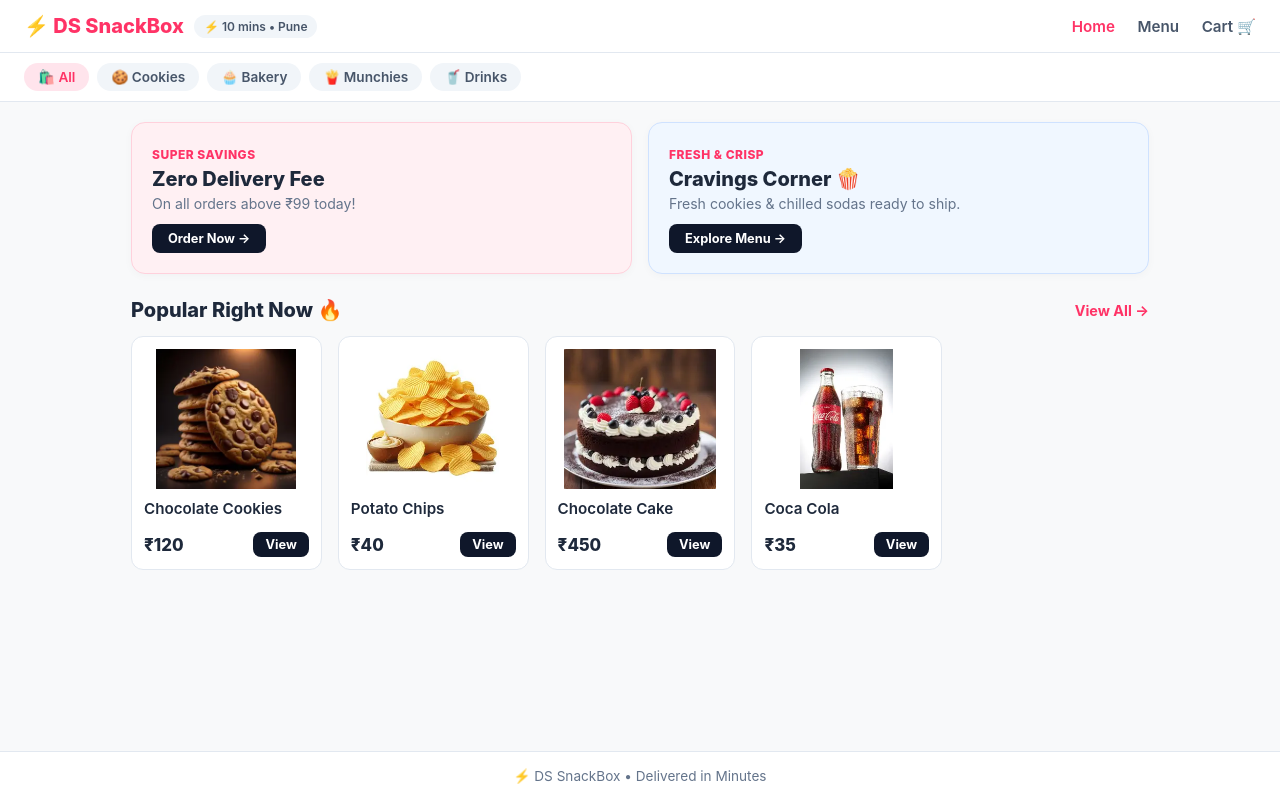
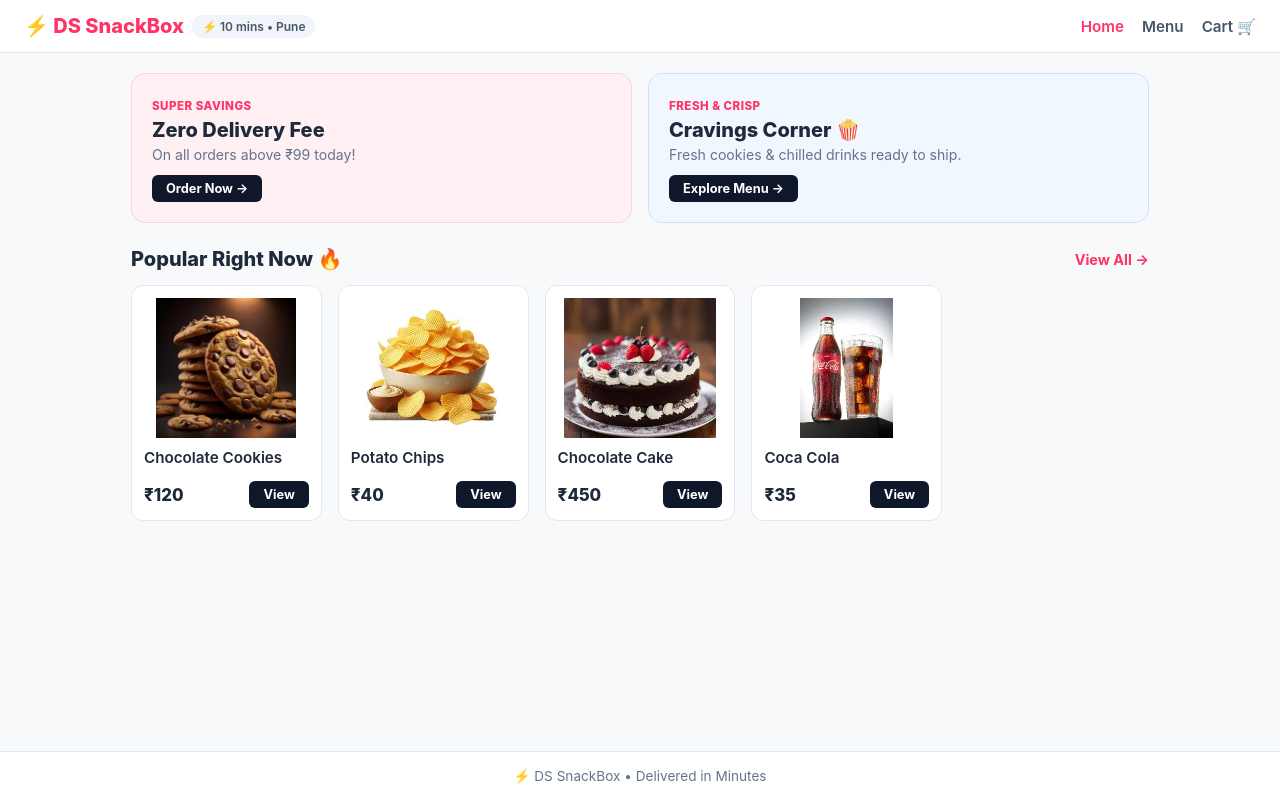
Before and after one commit to dhavanesiddhantlahu-tech/DS-SnackBox, a Flask app: page / in a window 1280 px wide. Run offline with Flask 3, Linux system fonts and the light colour scheme.

Commit message:
Remove category pills and optimize codebase to under 90 lines

```diff
--- a/app.py
+++ b/app.py
@@ -16,12 +16,7 @@ def cart():
 
 @app.route("/place_order", methods=["POST"])
 def place_order():
-    try:
-        data = request.get_json()
-        print("Received order:", data)
-        return jsonify({"status": "success", "message": "Order placed successfully!"}), 200
-    except Exception as e:
-        return jsonify({"status": "error", "message": str(e)}), 400
+    return jsonify({"status": "success"}), 200
 
 if __name__ == "__main__":
     app.run(debug=True)
--- a/static/script.js
+++ b/static/script.js
@@ -3,12 +3,12 @@ function getCart() {
 }
 function saveCart(cart) {
     localStorage.setItem("cart", JSON.stringify(cart));
-    updateCartCount();
+    updateBadge();
 }
-function updateCartCount() {
+function updateBadge() {
     const el = document.getElementById("cart-count");
     if (el) {
-        const count = getCart().reduce((sum, item) => sum + item.quantity, 0);
+        const count = getCart().reduce((s, i) => s + i.quantity, 0);
         el.innerText = count > 0 ? `(${count})` : "";
     }
 }
@@ -37,17 +37,9 @@ function renderControls() {
         const name = el.getAttribute("data-product");
         const price = el.getAttribute("data-price");
         const item = cart.find(i => i.name === name);
-
-        if (item && item.quantity > 0) {
-            el.innerHTML = `
-                <div class="stepper">
-                    <button onclick="decreaseItem('${name}')">-</button>
-                    <span>${item.quantity}</span>
-                    <button onclick="addToCart('${name}',${price})">+</button>
-                </div>`;
-        } else {
-            el.innerHTML = `<button class="btn-add" onclick="addToCart('${name}',${price})">ADD</button>`;
-        }
+        el.innerHTML = (item && item.quantity > 0)
+            ? `<div class="stepper"><button onclick="decreaseItem('${name}')">-</button><span>${item.quantity}</span><button onclick="addToCart('${name}',${price})">+</button></div>`
+            : `<button class="btn-add" onclick="addToCart('${name}',${price})">ADD</button>`;
     });
 }
 
@@ -56,19 +48,11 @@ function displayCart() {
     const totalEl = document.getElementById("total-price");
     if (!list || !totalEl) return;
 
-    let cart = getCart();
-    list.innerHTML = cart.length === 0 ? "<p style='color:#888; text-align:center;'>Your cart is empty.</p>" : "";
-    let total = 0;
-
-    cart.forEach((item, index) => {
+    let cart = getCart(), total = 0;
+    list.innerHTML = cart.length === 0 ? "<p style='color:#888;text-align:center;'>Your cart is empty.</p>" : "";
+    cart.forEach((item, idx) => {
         total += item.price * item.quantity;
-        let div = document.createElement("div");
-        div.className = "cart-item";
-        div.innerHTML = `
-            <span><b>${item.name}</b> × ${item.quantity} - ₹${item.price * item.quantity}</span>
-            <button onclick="removeItem(${index})">Remove</button>
-        `;
-        list.appendChild(div);
+        list.innerHTML += `<div class="cart-item"><span><b>${item.name}</b> ×${item.quantity} - ₹${item.price * item.quantity}</span><button onclick="removeItem(${idx})">Remove</button></div>`;
     });
     totalEl.innerText = `Total: ₹${total}`;
 }
@@ -83,11 +67,10 @@ function removeItem(idx) {
 function placeOrder() {
     let cart = getCart();
     if (cart.length === 0) return alert("⚠️ Cart is empty!");
-
     const name = document.getElementById("name")?.value.trim();
     const phone = document.getElementById("phone")?.value.trim();
     const address = document.getElementById("address")?.value.trim();
-    const payment = document.getElementById("payment")?.value || "Cash on Delivery";
+    const payment = document.getElementById("payment")?.value;
 
     if (!name || !phone || !address) return alert("⚠️ Please fill all details!");
 
@@ -105,5 +88,5 @@ function placeOrder() {
 document.addEventListener("DOMContentLoaded", () => {
     renderControls();
     displayCart();
-    updateCartCount();
+    updateBadge();
 });
--- a/static/style.css
+++ b/static/style.css
@@ -15,7 +15,7 @@ body {
 
 /* Navbar */
 header {
-    background: #ffffff;
+    background: #fff;
     display: flex;
     justify-content: space-between;
     align-items: center;
@@ -26,17 +26,14 @@ header {
     z-index: 100;
 }
 
-.logo-box {
-    display: flex;
-    align-items: center;
-    gap: 10px;
-}
-
 .logo {
     font-size: 1.25rem;
     font-weight: 800;
     color: #ff3366;
     text-decoration: none;
+    display: flex;
+    align-items: center;
+    gap: 8px;
 }
 
 .badge {
@@ -61,34 +58,7 @@ nav a:hover {
     color: #ff3366;
 }
 
-/* Category Bar */
-.categories {
-    display: flex;
-    gap: 8px;
-    padding: 10px 24px;
-    background: #ffffff;
-    border-bottom: 1px solid #e2e8f0;
-    overflow-x: auto;
-}
-
-.pill {
-    text-decoration: none;
-    font-size: 0.85rem;
-    font-weight: 600;
-    color: #475569;
-    background: #f1f5f9;
-    padding: 6px 14px;
-    border-radius: 20px;
-    white-space: nowrap;
-}
-
-.pill:hover,
-.pill.active {
-    background: #ffe4ec;
-    color: #ff3366;
-}
-
-/* Main Container */
+/* Layout & Promos */
 main {
     max-width: 1050px;
     width: 100%;
@@ -97,7 +67,6 @@ main {
     flex: 1;
 }
 
-/* Promo Banners */
 .banner-row {
     display: grid;
     grid-template-columns: repeat(auto-fit, minmax(280px, 1fr));
@@ -111,8 +80,7 @@ main {
     display: flex;
     flex-direction: column;
     justify-content: space-between;
-    min-height: 140px;
-    box-shadow: 0 2px 8px rgba(0, 0, 0, 0.03);
+    min-height: 135px;
 }
 
 .b-pink {
@@ -125,8 +93,8 @@ main {
     border: 1px solid #cfe2ff;
 }
 
-.banner-card .tag {
-    font-size: 0.75rem;
+.tag {
+    font-size: 0.72rem;
     font-weight: 800;
     color: #ff3366;
     letter-spacing: 0.5px;
@@ -151,11 +119,11 @@ main {
     text-decoration: none;
     font-size: 0.8rem;
     font-weight: 700;
-    padding: 7px 16px;
-    border-radius: 8px;
+    padding: 6px 14px;
+    border-radius: 6px;
 }
 
-/* Product Grid */
+/* Product Grid & Auto-Fit Image Containers */
 .section-head {
     display: flex;
     justify-content: space-between;
@@ -182,7 +150,7 @@ main {
 }
 
 .card {
-    background: #ffffff;
+    background: #fff;
     border: 1px solid #e2e8f0;
     border-radius: 12px;
     padding: 12px;
@@ -190,11 +158,10 @@ main {
     flex-direction: column;
 }
 
-/* Image Auto-Fit Container: Never breaks or stretches */
 .img-wrap {
     width: 100%;
     height: 140px;
-    background: #ffffff;
+    background: #fff;
     border-radius: 8px;
     display: flex;
     align-items: center;
@@ -228,13 +195,13 @@ main {
     font-size: 1.05rem;
 }
 
-/* Stepper and Add Buttons */
+/* Buttons & Stepper */
 .btn-add {
-    background: #ffffff;
+    background: #fff;
     color: #ff3366;
     border: 1.5px solid #ff3366;
     padding: 5px 16px;
-    border-radius: 8px;
+    border-radius: 6px;
     font-weight: 700;
     font-size: 0.82rem;
     cursor: pointer;
@@ -248,7 +215,7 @@ main {
     display: flex;
     align-items: center;
     background: #ff3366;
-    border-radius: 8px;
+    border-radius: 6px;
     overflow: hidden;
 }
 
@@ -258,7 +225,7 @@ main {
     color: #fff;
     font-weight: bold;
     font-size: 1rem;
-    padding: 4px 10px;
+    padding: 3px 10px;
     cursor: pointer;
 }
 
@@ -269,7 +236,7 @@ main {
     padding: 0 4px;
 }
 
-/* Cart Page */
+/* Cart */
 .cart-wrap {
     max-width: 480px;
     margin: 24px auto;
@@ -313,7 +280,7 @@ main {
     margin-bottom: 10px;
     padding: 9px 12px;
     border: 1px solid #cbd5e1;
-    border-radius: 8px;
+    border-radius: 6px;
     outline: none;
     font-size: 0.9rem;
 }
@@ -330,13 +297,12 @@ main {
     color: #fff;
     border: none;
     padding: 12px;
-    border-radius: 8px;
+    border-radius: 6px;
     font-weight: 700;
     cursor: pointer;
     font-size: 0.95rem;
 }
 
-/* Footer */
 footer {
     background: #fff;
     text-align: center;
--- a/templates/index.html
+++ b/templates/index.html
@@ -1,94 +1,38 @@
 <!DOCTYPE html>
 <html lang="en">
 <head>
-    <meta charset="UTF-8">
-    <meta name="viewport" content="width=device-width, initial-scale=1.0">
-    <title>DS SnackBox - Home</title>
-    <link rel="stylesheet" href="{{ url_for('static', filename='style.css') }}">
+    <meta charset="UTF-8"><meta name="viewport" content="width=device-width, initial-scale=1.0">
+    <title>DS SnackBox</title>
+    <link rel="stylesheet" href="/static/style.css">
 </head>
 <body>
     <header>
-        <div class="logo-box">
-            <a href="/" class="logo">⚡ DS SnackBox</a>
-            <span class="badge">⚡ 10 mins • Pune</span>
-        </div>
-        <nav>
-            <a href="/" class="active">Home</a>
-            <a href="/products">Menu</a>
-            <a href="/cart">Cart 🛒 <span id="cart-count"></span></a>
-        </nav>
+        <a href="/" class="logo">⚡ DS SnackBox <span class="badge">⚡ 10 mins • Pune</span></a>
+        <nav><a href="/" class="active">Home</a><a href="/products">Menu</a><a href="/cart">Cart 🛒 <span id="cart-count"></span></a></nav>
     </header>
-
-    <div class="categories">
-        <a href="/products" class="pill active">🛍️ All</a>
-        <a href="/products" class="pill">🍪 Cookies</a>
-        <a href="/products" class="pill">🧁 Bakery</a>
-        <a href="/products" class="pill">🍟 Munchies</a>
-        <a href="/products" class="pill">🥤 Drinks</a>
-    </div>
 
     <main>
         <div class="banner-row">
             <div class="banner-card b-pink">
-                <div>
-                    <span class="tag">SUPER SAVINGS</span>
-                    <h3>Zero Delivery Fee</h3>
-                    <p>On all orders above ₹99 today!</p>
-                </div>
+                <div><span class="tag">SUPER SAVINGS</span><h3>Zero Delivery Fee</h3><p>On all orders above ₹99 today!</p></div>
                 <a href="/products" class="b-btn">Order Now →</a>
             </div>
             <div class="banner-card b-blue">
-                <div>
-                    <span class="tag">FRESH & CRISP</span>
-                    <h3>Cravings Corner 🍿</h3>
-                    <p>Fresh cookies & chilled sodas ready to ship.</p>
-                </div>
+                <div><span class="tag">FRESH & CRISP</span><h3>Cravings Corner 🍿</h3><p>Fresh cookies & chilled drinks ready to ship.</p></div>
                 <a href="/products" class="b-btn">Explore Menu →</a>
             </div>
         </div>
 
-        <div class="section-head">
-            <h2>Popular Right Now 🔥</h2>
-            <a href="/products">View All →</a>
-        </div>
-
+        <div class="section-head"><h2>Popular Right Now 🔥</h2><a href="/products">View All →</a></div>
         <div class="grid">
-            <div class="card">
-                <div class="img-wrap"><img src="{{ url_for('static', filename='images/cookies.jpg') }}" alt="Cookies"></div>
-                <h4>Chocolate Cookies</h4>
-                <div class="card-bottom">
-                    <span class="price">₹120</span>
-                    <a href="/products" class="b-btn" style="padding: 5px 12px;">View</a>
-                </div>
-            </div>
-            <div class="card">
-                <div class="img-wrap"><img src="{{ url_for('static', filename='images/chips.jpg') }}" alt="Chips"></div>
-                <h4>Potato Chips</h4>
-                <div class="card-bottom">
-                    <span class="price">₹40</span>
-                    <a href="/products" class="b-btn" style="padding: 5px 12px;">View</a>
-                </div>
-            </div>
-            <div class="card">
-                <div class="img-wrap"><img src="{{ url_for('static', filename='images/cake.jpg') }}" alt="Cake"></div>
-                <h4>Chocolate Cake</h4>
-                <div class="card-bottom">
-                    <span class="price">₹450</span>
-                    <a href="/products" class="b-btn" style="padding: 5px 12px;">View</a>
-                </div>
-            </div>
-            <div class="card">
-                <div class="img-wrap"><img src="{{ url_for('static', filename='images/coca_cola.jpg') }}" alt="Drink"></div>
-                <h4>Coca Cola</h4>
-                <div class="card-bottom">
-                    <span class="price">₹35</span>
-                    <a href="/products" class="b-btn" style="padding: 5px 12px;">View</a>
-                </div>
-            </div>
+            <div class="card"><div class="img-wrap"><img src="/static/images/cookies.jpg"></div><h4>Chocolate Cookies</h4><div class="card-bottom"><span class="price">₹120</span><a href="/products" class="b-btn">View</a></div></div>
+            <div class="card"><div class="img-wrap"><img src="/static/images/chips.jpg"></div><h4>Potato Chips</h4><div class="card-bottom"><span class="price">₹40</span><a href="/products" class="b-btn">View</a></div></div>
+            <div class="card"><div class="img-wrap"><img src="/static/images/cake.jpg"></div><h4>Chocolate Cake</h4><div class="card-bottom"><span class="price">₹450</span><a href="/products" class="b-btn">View</a></div></div>
+            <div class="card"><div class="img-wrap"><img src="/static/images/coca_cola.jpg"></div><h4>Coca Cola</h4><div class="card-bottom"><span class="price">₹35</span><a href="/products" class="b-btn">View</a></div></div>
         </div>
     </main>
 
     <footer><p>⚡ DS SnackBox • Delivered in Minutes</p></footer>
-    <script src="{{ url_for('static', filename='script.js') }}"></script>
+    <script src="/static/script.js"></script>
 </body>
 </html>
```
Also changed, not shown: templates/cart.html (+11 -24 lines), templates/products.html (+13 -74 lines).
